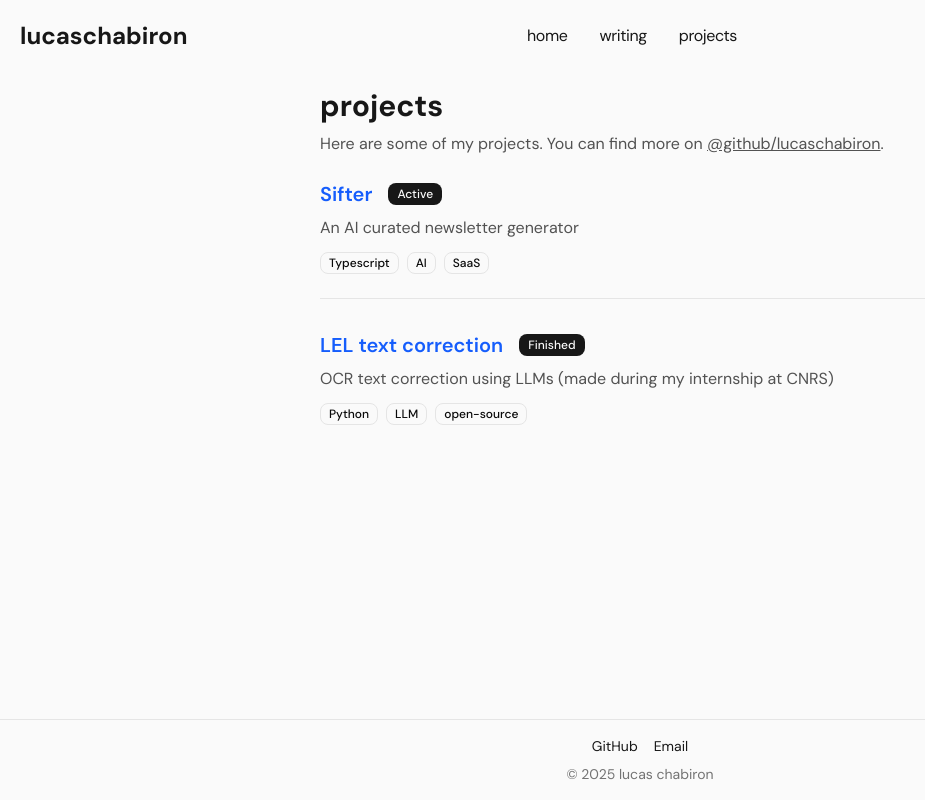
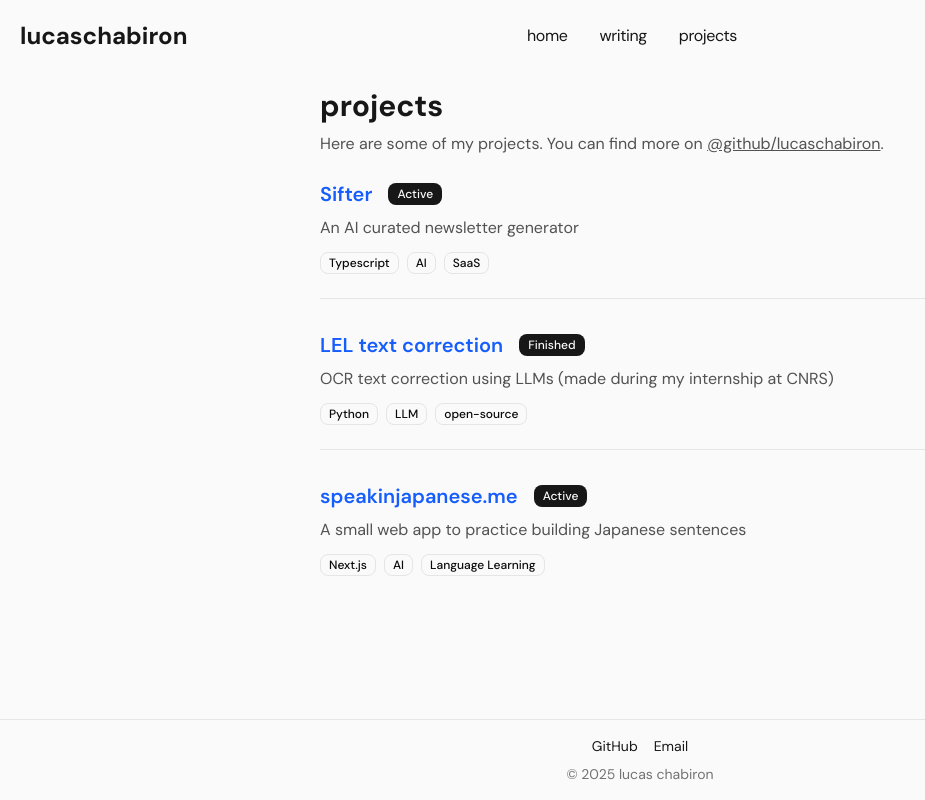
Before and after one commit to lucaschabiron/portfolio, a Next.js app: page /projects in a window 1280 px wide. Shown: the whole page, without its empty margins (0-925 px from the left). Built offline with nearby package versions, Linux system fonts and the light colour scheme.

Commit message:
update data

```diff
--- /dev/null
+++ b/src/app/writing/posts/learn-japanese-tool.md
@@ -0,0 +1,15 @@
+---
+title: How I built a tool to improve my Japanese writing
+description: A small web app to practice building Japanese sentences
+date: 2025-04-03
+---
+
+I’ve been studying Japanese for a while, and one thing always slowed me down: I could understand words on the page, but when I tried to actually produce Japanese, everything fell apart. Most apps are great for recognition, not expression. I needed something that forced me to build real sentences, at my level, without pressure.
+
+So I built speakinjapanese.me — a tiny site for myself where I can practice writing Japanese in a way that actually sticks. The idea is simple: the site gives me an English sentence, I translate it, and it returns instant AI feedback with the correct version. A bit of gamification with levels and that's it.
+
+This ended up being way more effective than I expected. It makes me think in Japanese. I’ve gotten faster at conjugations and particles feel more natural. It’s the first tool that genuinely improves my output, not just my memory.
+
+I keep it small on purpose, but I’m planning a few features I’d love to add like difficulty levels, more grammar patterns, maybe voice input for speaking practice. My goal is to turn it into my own personal Japanese coach.
+
+It’s not a magic solution, but it removes friction and lets me practice in 30 seconds. And honestly, that tiny habit changed the way I learn Japanese.
--- a/src/data/homepage.json
+++ b/src/data/homepage.json
@@ -4,13 +4,7 @@
       "text": "learning japanese (to live in 🇯🇵)"
     },
     {
-      "text": "working as an intern @aprr",
-      "links": {
-        "@aprr": "https://aprr.com"
-      }
-    },
-    {
-      "text": "opening my freelance business"
+      "text": "looking for new opportunities"
     },
     {
       "text": "building @sifter",
@@ -24,7 +18,13 @@
       "text": "graduated from 🇫🇷 engineering school"
     },
     {
-      "text": "interned @sagau",
+      "text": "interned @aprr in france",
+      "links": {
+        "@aprr": "https://aprr.com"
+      }
+    },
+    {
+      "text": "interned @sagau in japan",
       "links": {
         "@sagau": "https://www.saga-u.ac.jp/en/"
       }
--- a/src/data/projects.json
+++ b/src/data/projects.json
@@ -12,5 +12,12 @@
     "status": "Finished",
     "tags": ["Python", "LLM", "open-source"],
     "link": "https://github.com/lucaschabiron/lel_llm"
+  },
+  {
+    "title": "speakinjapanese.me",
+    "description": "A small web app to practice building Japanese sentences",
+    "status": "Active",
+    "tags": ["Next.js", "AI", "Language Learning"],
+    "link": "https://speakinjapanese.me"
   }
 ]
```
Also changed, not shown: src/app/layout.tsx (+6 -3 lines).
